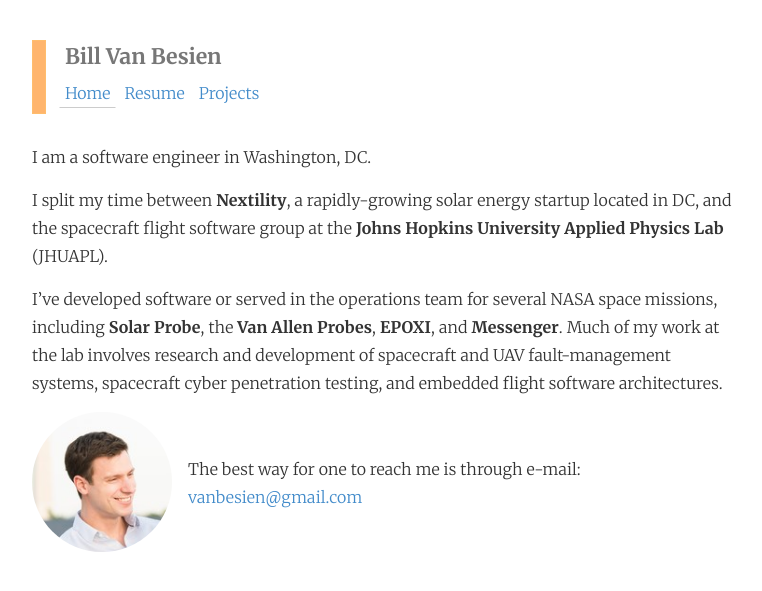
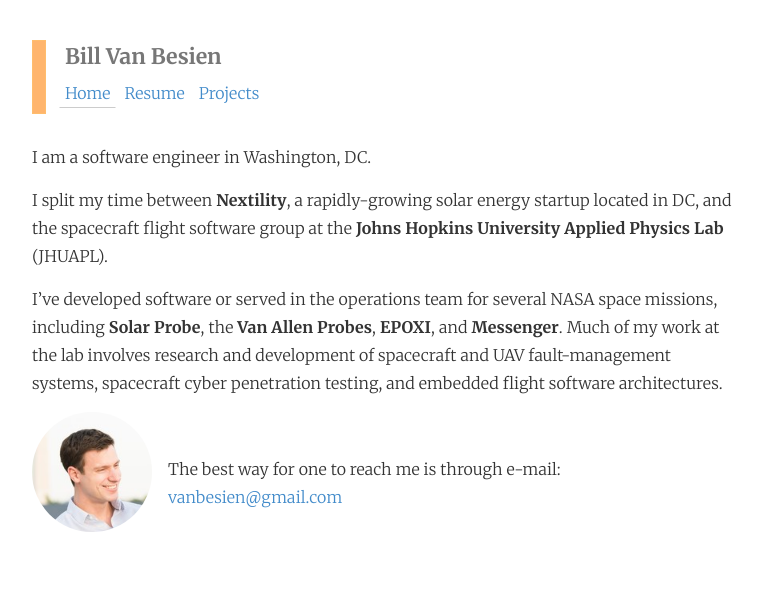
Before and after one commit to billvb/billvb.github.io, a Jekyll site: the page built from index.md, in a window 1280 px wide. Shown: the top 591 px of the page, without its empty margins (38-800 px from the left). Built offline with Jekyll 4.4.1, drawn with Linux system fonts in a browser that asks for light colours; nearby versions of some CDN libraries.

Commit message:
Reduced size of thumbnail photo

```diff
--- a/stylesheets/billvb.css
+++ b/stylesheets/billvb.css
@@ -148,6 +148,6 @@ p {
     float: left;
     margin-right: 1em;
     margin-bottom: 1em;
-    max-width: 140px;
+    max-width: 120px;
     border-radius: 50%;
 }
```
